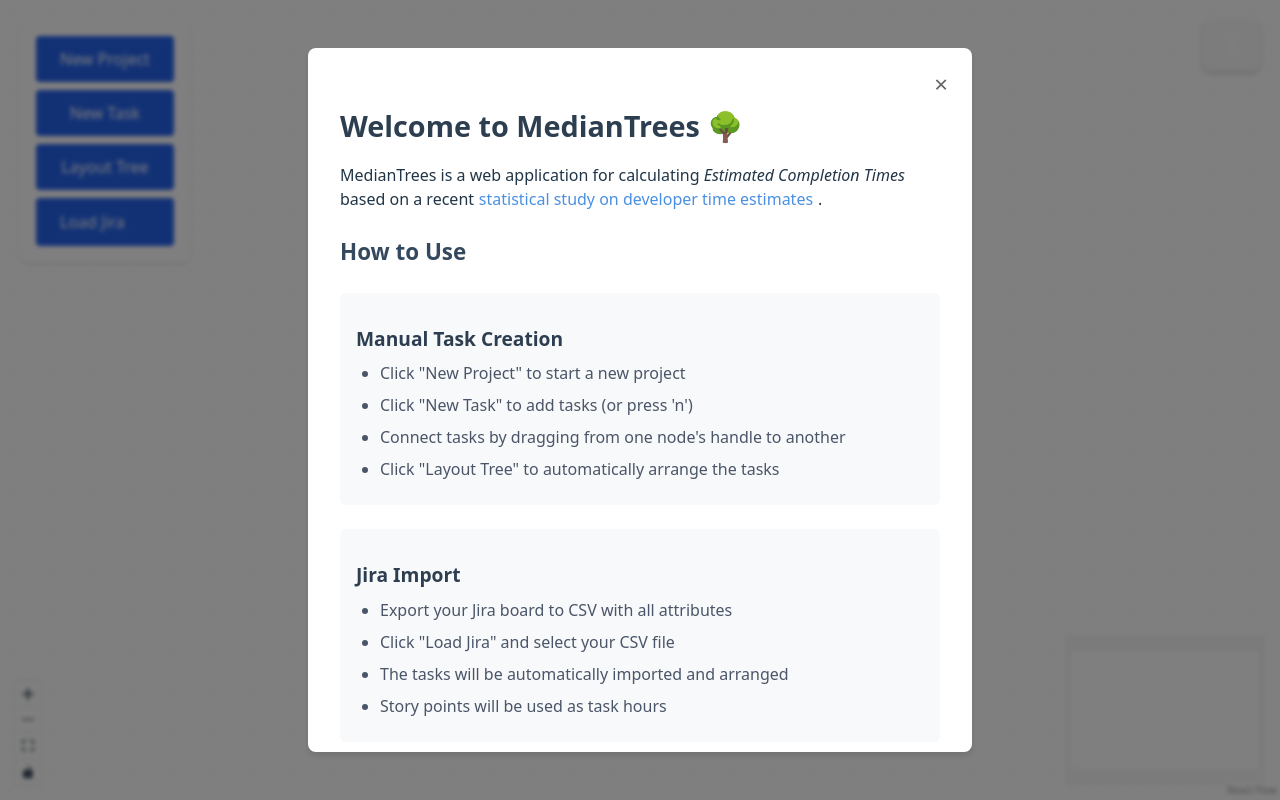
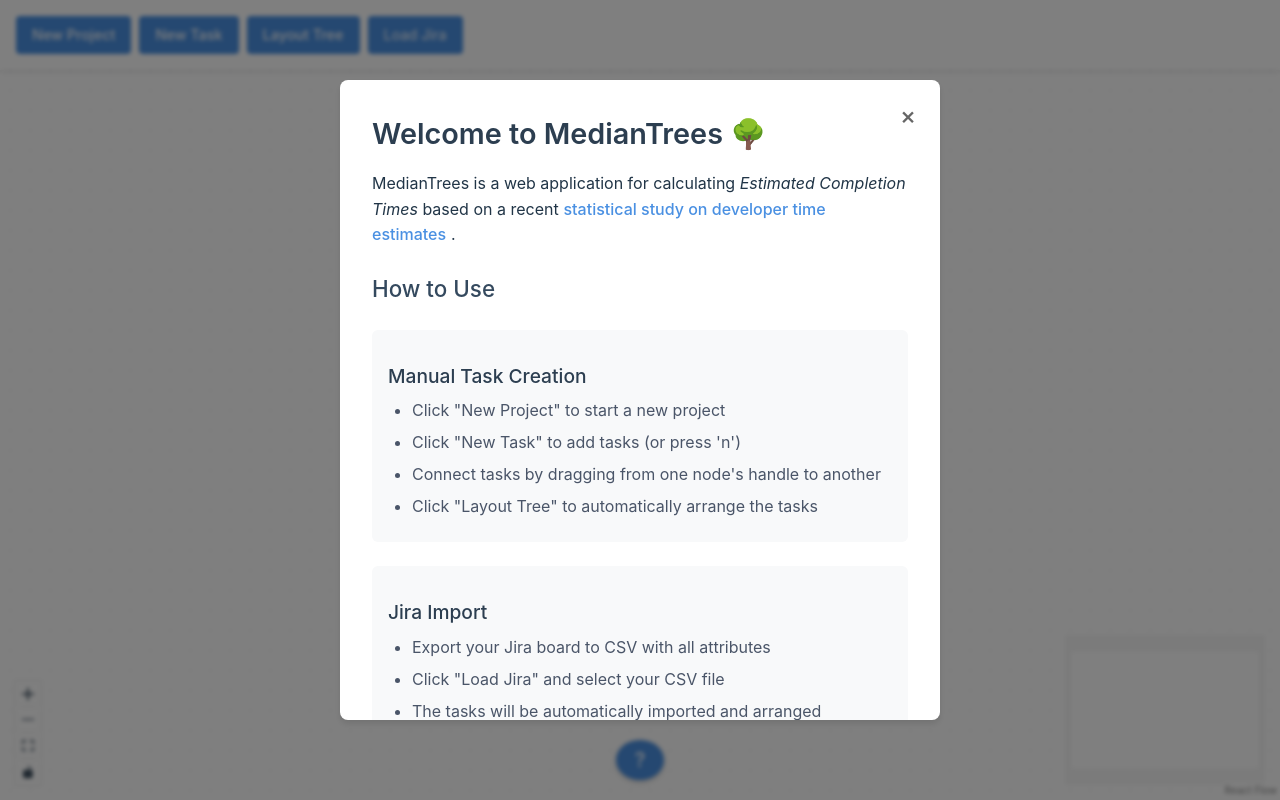
Before and after one commit to IgaoGuru/MedianTrees, a React (Vite) app: page / in a window 1280 px wide. Built offline with nearby package versions, Linux system fonts and the light colour scheme.

Commit message:
font consistency

```diff
--- a/src/App.css
+++ b/src/App.css
@@ -1,3 +1,42 @@
+/* Base styles */
+.app {
+  width: 100vw;
+  height: 100vh;
+  font-family: inherit;
+}
+
+/* Control Panel */
+.control-panel {
+  position: fixed;
+  top: 0;
+  left: 0;
+  right: 0;
+  padding: 1rem;
+  background-color: #ffffff;
+  box-shadow: 0 2px 4px rgba(0, 0, 0, 0.1);
+  display: flex;
+  gap: 0.5rem;
+  z-index: 1000;
+  font-family: inherit;
+}
+
+.control-button {
+  padding: 0.5rem 1rem;
+  border: none;
+  border-radius: 4px;
+  background-color: #4a90e2;
+  color: white;
+  cursor: pointer;
+  font-family: inherit;
+  font-size: 0.9rem;
+  transition: background-color 0.2s ease;
+}
+
+.control-button:hover {
+  background-color: #357abd;
+}
+
+/* Modal Styles */
 .modal-overlay {
   position: fixed;
   top: 0;
@@ -10,6 +49,7 @@
   align-items: center;
   z-index: 1000;
   backdrop-filter: blur(2px);
+  font-family: inherit;
 }
 
 .modal-content {
@@ -22,6 +62,7 @@
   overflow-y: auto;
   position: relative;
   box-shadow: 0 4px 6px rgba(0, 0, 0, 0.1);
+  font-family: inherit;
 }
 
 .modal-close {
@@ -37,6 +78,7 @@
   line-height: 1;
   border-radius: 50%;
   transition: all 0.2s ease;
+  font-family: inherit;
 }
 
 .modal-close:hover {
@@ -48,18 +90,24 @@
   color: #2c3e50;
   margin-bottom: 1rem;
   font-size: 1.8rem;
+  font-family: inherit;
+  font-weight: 600;
 }
 
 .modal-content h3 {
   color: #34495e;
   margin: 1.5rem 0 1rem;
   font-size: 1.4rem;
+  font-family: inherit;
+  font-weight: 500;
 }
 
 .modal-content h4 {
   color: #2c3e50;
   margin: 1rem 0 0.5rem;
   font-size: 1.2rem;
+  font-family: inherit;
+  font-weight: 500;
 }
 
 .modal-section {
@@ -67,22 +115,31 @@
   padding: 1rem;
   background: #f8f9fa;
   border-radius: 6px;
+  font-family: inherit;
 }
 
 .modal-section ul {
   margin: 0.5rem 0;
   padding-left: 1.5rem;
+  font-family: inherit;
 }
 
 .modal-section li {
   margin: 0.5rem 0;
   color: #4a5568;
+  font-family: inherit;
+}
+
+.modal-content p {
+  font-family: inherit;
+  line-height: 1.6;
 }
 
 .modal-content a {
   color: #4a90e2;
   text-decoration: none;
   margin: 0 0.3rem;
+  font-family: inherit;
 }
 
 .modal-content a:hover {
@@ -95,6 +152,7 @@
   border-top: 1px solid #eee;
   text-align: center;
   color: #666;
+  font-family: inherit;
 }
 
 .modal-footer p {
@@ -177,36 +235,6 @@
   line-height: 1.4;
 }
 
-.control-panel {
-  position: absolute;
-  top: 20px;
-  left: 20px;
-  z-index: 5;
-  background: white;
-  padding: 1rem;
-  border-radius: 8px;
-  box-shadow: 0 2px 4px rgba(0, 0, 0, 0.1);
-  display: flex;
-  flex-direction: column;
-  gap: 0.5rem;
-}
-
-.control-button {
-  background-color: #2563eb;
-  color: white;
-  padding: 0.75rem 1.5rem;
-  border: none;
-  border-radius: 4px;
-  font-size: 1rem;
-  cursor: pointer;
-  transition: background-color 0.2s;
-  white-space: nowrap;
-}
-
-.control-button:hover {
-  background-color: #1d4ed8;
-}
-
 .task-node {
   padding: 1rem;
   border-radius: 8px;
@@ -262,9 +290,13 @@
 /* Help Button */
 .help-button {
   position: fixed;
-  top: 20px;
-  right: 20px;
-  background-color: #00000;
+  bottom: 20px;
+  left: 50%;
+  transform: translateX(-50%);
+  width: 40px;
+  height: 40px;
+  border-radius: 50%;
+  background-color: #4a90e2;
   color: white;
   border: none;
   font-size: 20px;
@@ -275,9 +307,29 @@
   box-shadow: 0 2px 5px rgba(0,0,0,0.2);
   transition: all 0.2s ease;
   z-index: 1000;
+  font-family: inherit;
 }
 
 .help-button:hover {
   background-color: #357abd;
   transform: translateX(-50%) scale(1.1);
 }
+
+/* Node styles */
+.react-flow__node {
+  font-family: inherit;
+}
+
+.react-flow__node-text {
+  font-family: inherit;
+}
+
+/* Input styles */
+input, textarea {
+  font-family: inherit;
+}
+
+/* Button styles */
+button {
+  font-family: inherit;
+}
--- a/src/index.css
+++ b/src/index.css
@@ -1,5 +1,5 @@
 :root {
-  font-family: system-ui, Avenir, Helvetica, Arial, sans-serif;
+  font-family: -apple-system, BlinkMacSystemFont, 'Segoe UI', Roboto, Oxygen, Ubuntu, Cantarell, 'Open Sans', 'Helvetica Neue', sans-serif;
   line-height: 1.5;
   font-weight: 400;
 
@@ -9,6 +9,18 @@
   -moz-osx-font-smoothing: grayscale;
 }
 
+* {
+  margin: 0;
+  padding: 0;
+  box-sizing: border-box;
+}
+
+body {
+  margin: 0;
+  min-width: 320px;
+  min-height: 100vh;
+}
+
 a {
   font-weight: 500;
   color: #646cff;
@@ -16,14 +28,6 @@
 }
 a:hover {
   color: #535bf2;
-}
-
-body {
-  margin: 0;
-  display: flex;
-  place-items: center;
-  min-width: 320px;
-  min-height: 100vh;
 }
 
 h1 {
```
